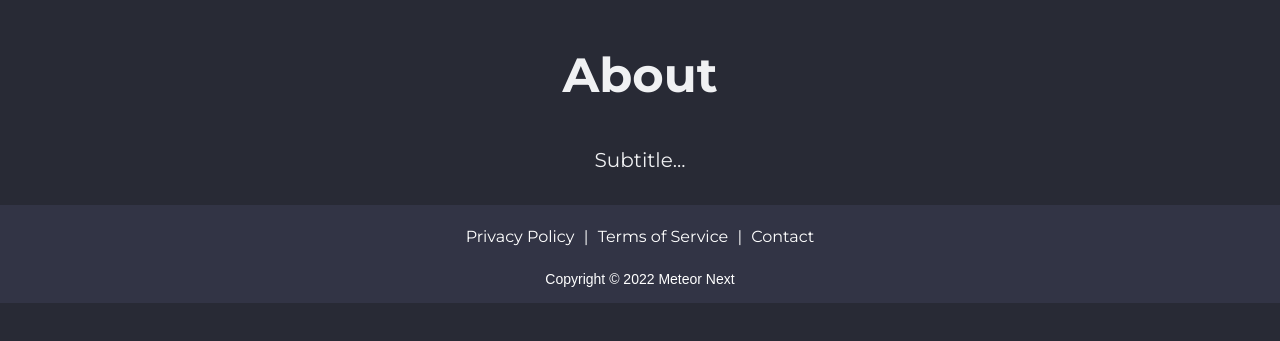
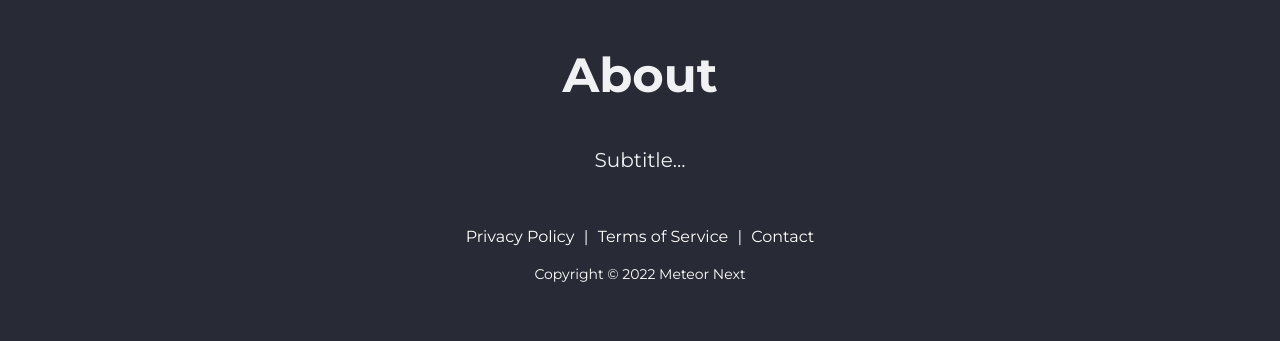
Before and after one commit to polius/meteornext-web, a plain HTML site: page about.html in a window 1280 px wide. Shown: the part 113-454 px from the top of the page. Drawn offline with nearby package versions, Linux system fonts and the light colour scheme.

Commit message:
UI Improvements

```diff
--- a/about.html
+++ b/about.html
@@ -51,7 +51,7 @@
     <div data-aos="fade-in" data-aos-duration="1000" data-aos-delay="100" data-aos-once="true" class="left" style="color:#f0f1f3; margin-top:40px; margin-bottom:30px; text-align:center; font-size:20px">Subtitle...</div>
   </div>
   <!-- FOOTER -->
-  <footer style="height:98px; padding-top:20px; padding-bottom: 20px; background-color: #323445;">
+  <footer style="height:98px; padding-top:20px; padding-bottom: 20px; background-color: #282A35;">
     <div style="text-align: center">
       <a href="privacy-policy.html" style="color:white; text-decoration:none">Privacy Policy</a>
       <span style="color:white; margin-left:5px; margin-right:5px">|</span>
@@ -59,7 +59,7 @@
       <span style="color:white; margin-left:5px; margin-right:5px">|</span>
       <a href="contact.html" style="color:white; text-decoration:none">Contact</a>
     </div>
-    <div style="margin-top:20px; width:100%; color:white; text-align: center; font-family: sans-serif; font-size:14px">Copyright © <span id="year"></span> Meteor Next</div>
+    <div style="margin-top:15px; width:100%; color:white; text-align: center; font-size:14px">Copyright © <span id="year"></span> Meteor Next</div>
   </footer>
   <!-- SCRIPTS -->
   <script src="https://cdn.jsdelivr.net/npm/bootstrap@5.1.3/dist/js/bootstrap.bundle.min.js" integrity="sha384-ka7Sk0Gln4gmtz2MlQnikT1wXgYsOg+OMhuP+IlRH9sENBO0LRn5q+8nbTov4+1p" crossorigin="anonymous"></script>
```
Also changed, not shown: contact.html (+2 -2 lines), features.html (+1 -1 lines), pricing.html (+2 -2 lines), privacy-policy.html (+2 -2 lines), terms-of-service.html (+2 -2 lines).
